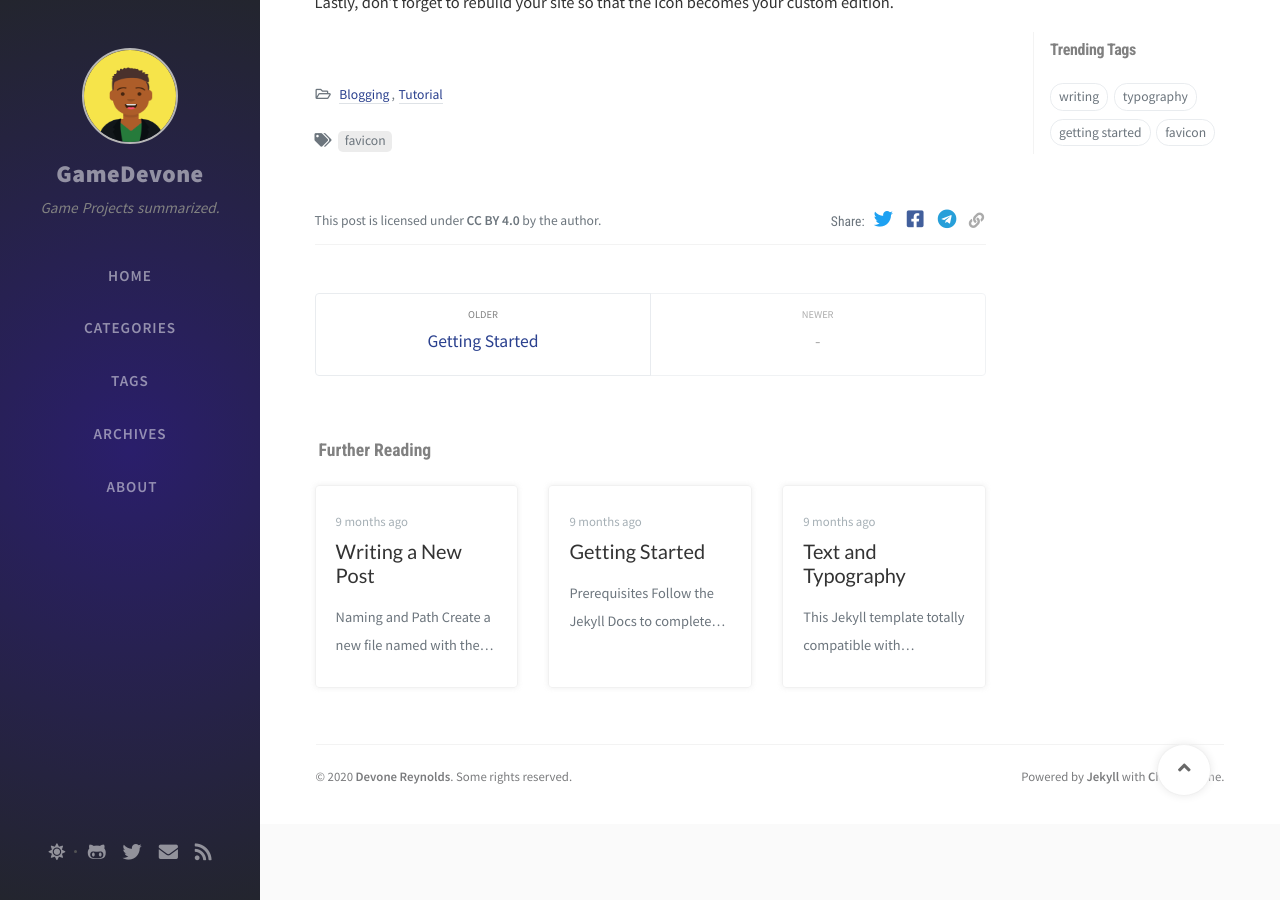
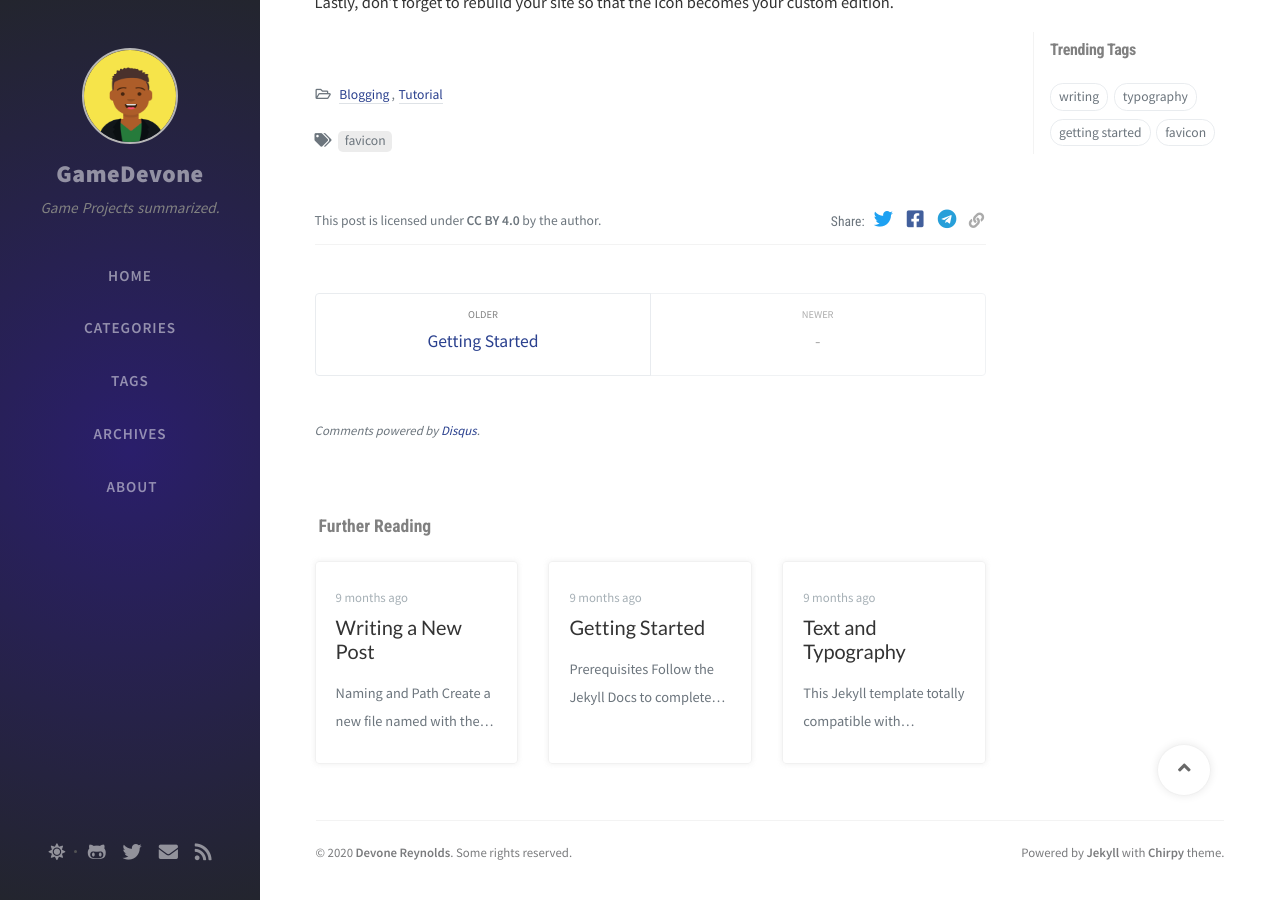
Before and after one commit to GameDev-One/GameDevone, a Jekyll site: the page built from _posts/2019-08-11-customize-the-favicon.md, in a window 1280 px wide and 900 px high, scrolled down 1087 px. Built offline with Jekyll 4.4.1, drawn with Linux system fonts in a browser that asks for light colours; nearby versions of some CDN libraries; comment, search, counter and statistics services are not loaded; some of the changed lines change nothing that is shown.

Commit message:
Added comment block to posts

```diff
--- a/_config.yml
+++ b/_config.yml
@@ -63,8 +63,8 @@
     cache: false  # pv data local cache, good for the users from GFW area.
 
 disqus:
-  comments: false  # boolean type, the global switch for posts comments.
-  shortname: ''    # Fill with your Disqus shortname. › https://help.disqus.com/en/articles/1717111-what-s-a-shortname
+  comments: true  # boolean type, the global switch for posts comments.
+  shortname: 'https-gamedev-one-github-io-gamedevone'    # Fill with your Disqus shortname. › https://help.disqus.com/en/articles/1717111-what-s-a-shortname
 
 
 # Prefer color scheme setting, available values:
```
